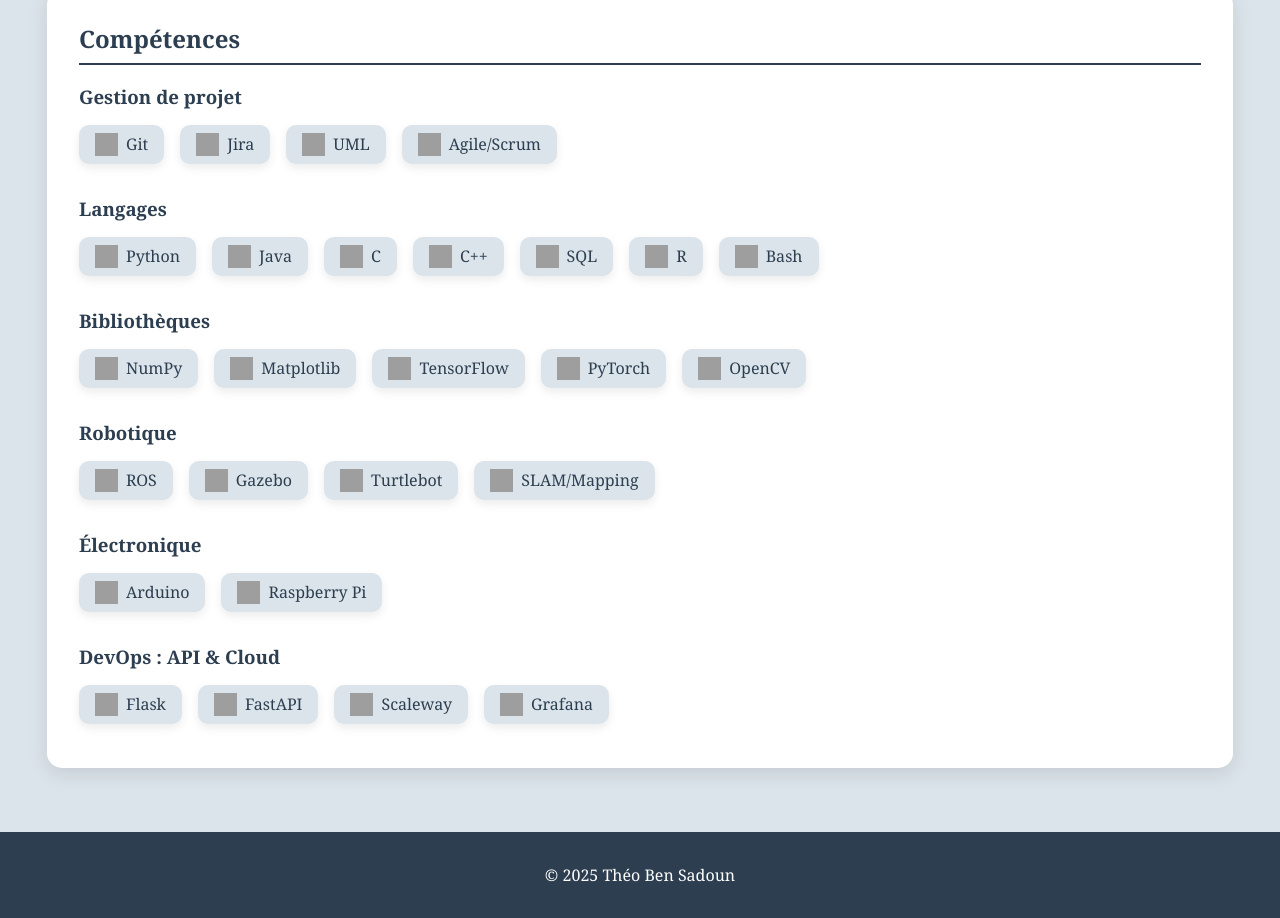
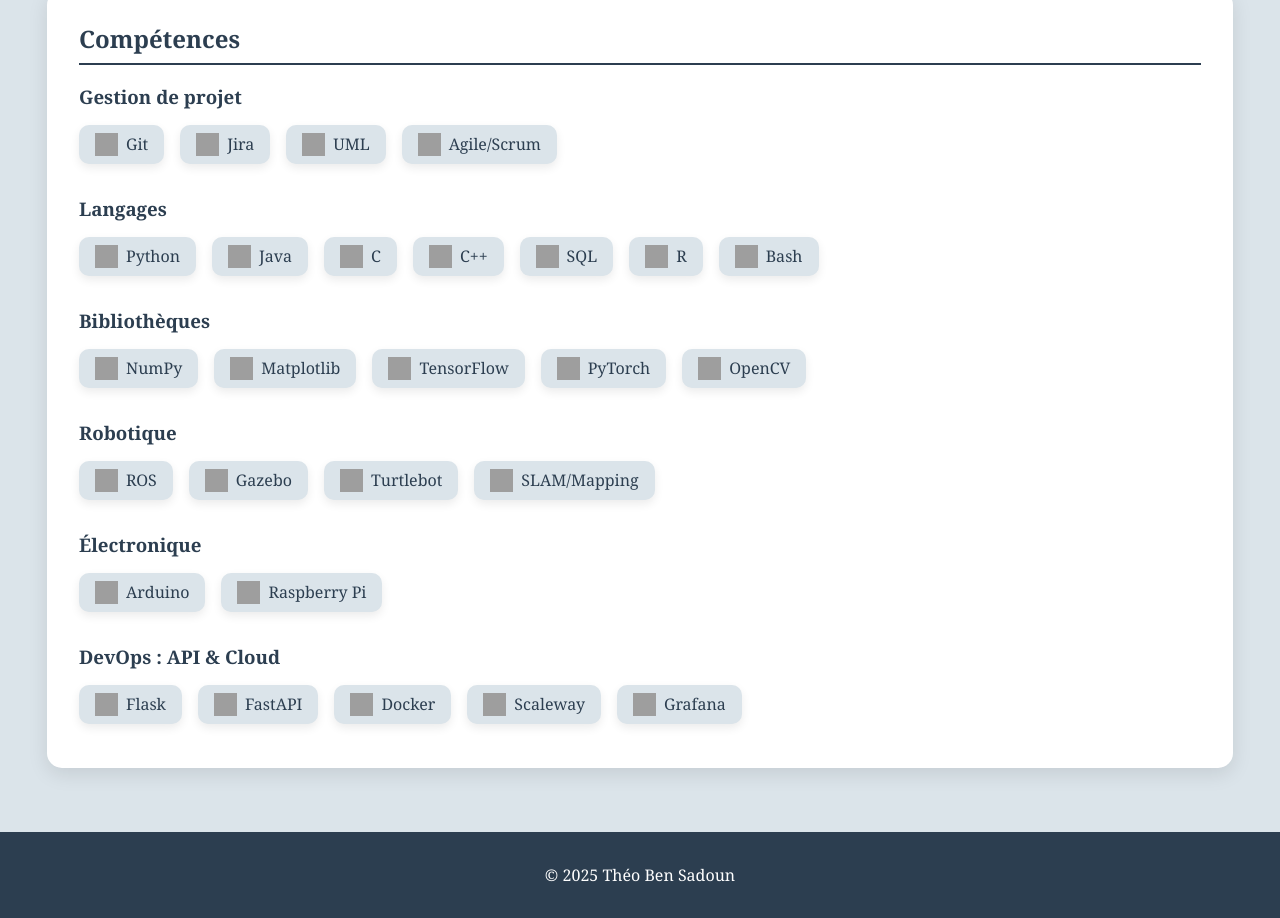
Before and after one commit to TheoBens/TheoBens.github.io, a plain HTML site: page index.html in a window 1280 px wide. Shown: the part 2204-3122 px from the top of the page. Drawn offline with Linux system fonts and the light colour scheme; grey boxes are pictures that could not be loaded.

Commit message:
portfolio v0.3.4

```diff
--- a/index.html
+++ b/index.html
@@ -560,6 +560,7 @@
         <div class="skills-list">
           <div class="skill-item"><img src="https://cdn.simpleicons.org/flask/000000"><span>Flask</span></div>
           <div class="skill-item"><img src="https://cdn.simpleicons.org/fastapi/009688"><span>FastAPI</span></div>
+          <div class="skill-item"><img src="https://cdn.simpleicons.org/docker/2496ED"><span>Docker</span></div>
           <div class="skill-item"><img src="https://cdn.simpleicons.org/scaleway/7B00FF"><span>Scaleway</span></div>
           <div class="skill-item"><img src="https://cdn.simpleicons.org/grafana/F46800"><span>Grafana</span></div>
         </div>
```
Also changed, not shown: ToDo.txt (deleted).
